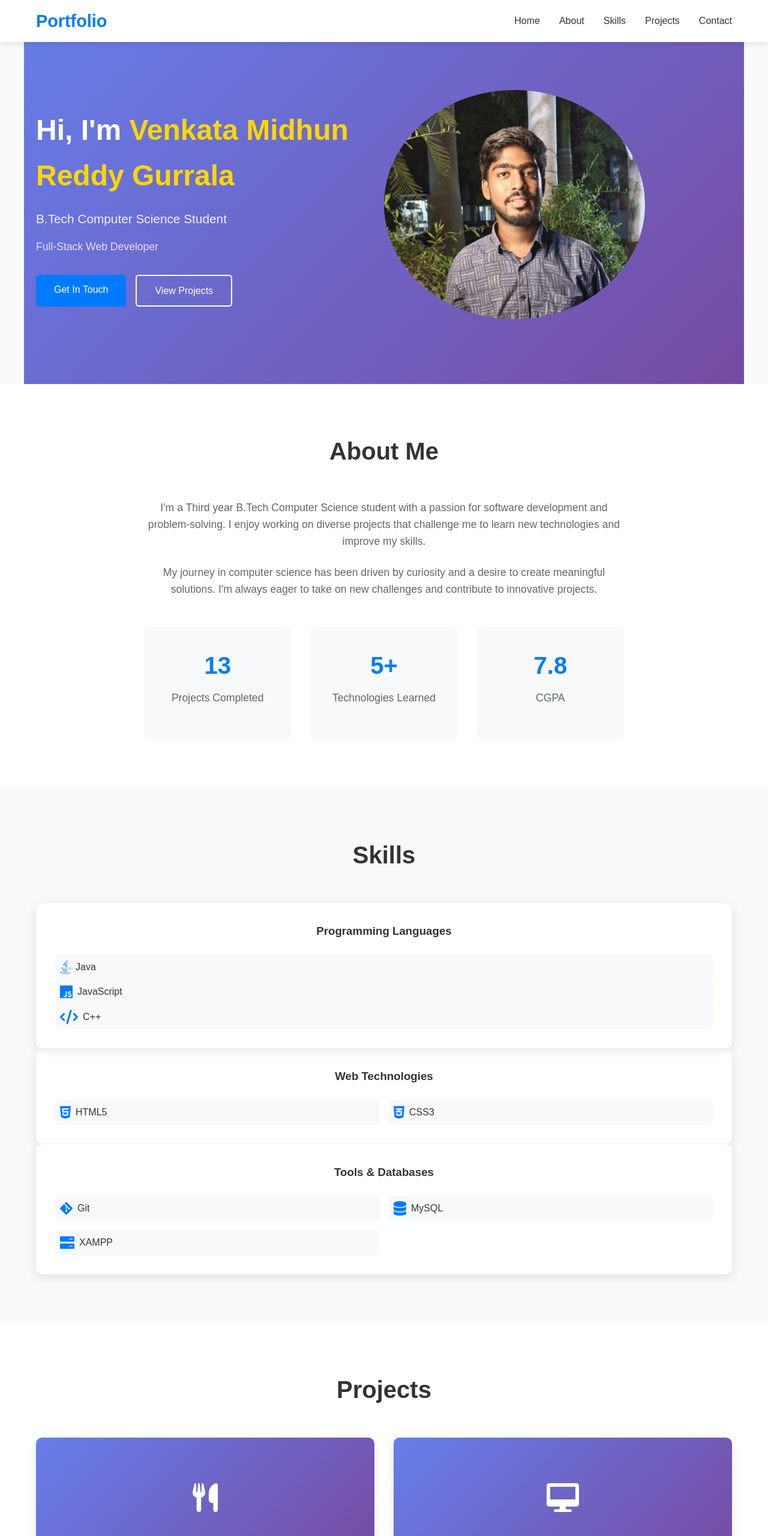
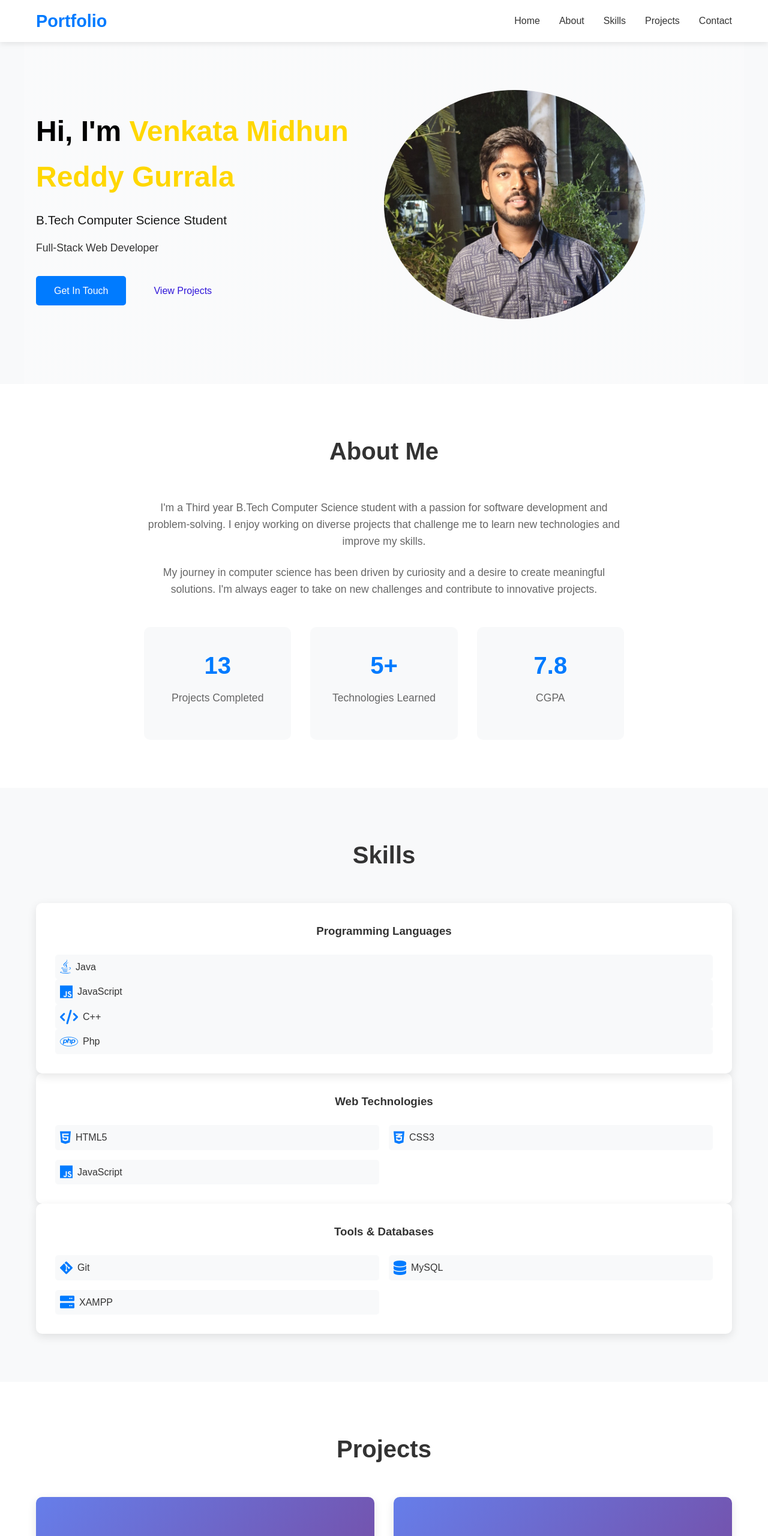
Before and after one commit to VenkataMidhunReddy/Portfolio, a plain HTML site: page index.html in a window 1280 px wide. Shown: the top 2560 px of the page at 60% size. Drawn offline with Linux system fonts and the light colour scheme.

Commit message:
first commit

```diff
--- a/css/style.css
+++ b/css/style.css
@@ -82,8 +82,9 @@ html {
 
 /* Hero Section */
 .hero {
-    background: linear-gradient(135deg, #667eea 0%, #764ba2 100%);
-    color: white;
+    background: linear-gradient(135deg, #ffffff3a 100%, #764ba2 100%);
+    color: black;
+    /* background-color: #667eea; */
     padding: 150px 0 100px;
     display: flex;
     align-items: center;
@@ -137,7 +138,7 @@ html {
 
 .btn-primary {
     background-color: #007bff;
-    color: white;
+    color: rgb(255, 255, 255);
 }
 
 .btn-primary:hover {
@@ -147,13 +148,13 @@ html {
 
 .btn-secondary {
     background-color: transparent;
-    color: white;
-    border: 2px solid white;
+    color: rgb(49, 23, 217);
+    border: 2px #007bff;
 }
 
 .btn-secondary:hover {
-    background-color: white;
-    color: #007bff;
+    background-color: rgb(31, 197, 56);
+    color: #fff;
     transform: translateY(-2px);
 }
 
--- a/index.html
+++ b/index.html
@@ -104,6 +104,10 @@
                             <i class="fas fa-code"></i>
                             <span>C++</span>
                         </div>
+                        <div class="skill-item">
+                            <i class="fab fa-php"></i>
+                            <span>Php</span>
+                        </div>
                     </div>
                 </div>
                 <div class="skill-category">
@@ -116,6 +120,10 @@
                         <div class="skill-item">
                             <i class="fab fa-css3-alt"></i>
                             <span>CSS3</span>
+                        </div>
+                        <div class="skill-item">
+                            <i class="fab fa-js"></i>
+                            <span>JavaScript</span>
                         </div>
                     </div>
                 </div>
@@ -158,9 +166,13 @@
                             <span>JavaScript</span>
                         </div>
                         <div class="project-links">
-                            <a href="https://venkatamidhunreddy.github.io/Restaurent/" class="project-link">
+                            <a href="https://github.com/VenkataMidhunReddy/Portfolio" class="project-link">
                                 <i class="fab fa-github"></i>
                                 Code
+                            </a>
+                             <a href="https://venkatamidhunreddy.github.io/Restaurent/" class="project-link">
+                                <i class="fas fa-external-link-alt"></i>
+                                Live Demo
                             </a>
                         </div>
                     </div>
@@ -171,14 +183,14 @@
                     </div>
                     <div class="project-content">
                         <h3>Google Page</h3>
-                        <p>I have build a Google page with the help of our Trainer "Yatheswar" sir using HTML,CSS and JS.</p>
+                        <p>I have build a Google page with the help of our Trainer "Yatheswar" sir using HTML and.</p>
                         <div class="project-tech">
                             <span>HTML</span>
                             <span>CSS</span>
                             <span>JavaScript</span>
                         </div>
                         <div class="project-links">
-                            <a href="https://venkatamidhunreddy.github.io/googlepage/" class="project-link">
+                            <a href="https://github.com/VenkataMidhunReddy/googlepage" class="project-link">
                                 <i class="fab fa-github"></i>
                                 Code
                             </a>
@@ -204,7 +216,7 @@
                     <p>I'm always interested in hearing about new opportunities and connecting with fellow developers.</p>
                     <div class="contact-details">
                         <div class="contact-item">
-                            <i class="fas fa-envelope"></i> <a href="mailto:abhinavmidhun32@gmail.com">abhinavmidhun32@gmail.com</a>
+                            <i class="fas fa-envelope"></i> <span>abhinavmidhun32@gmail.com</span>
                         </div>
                         <div class="contact-item">
                             <i class="fas fa-phone"></i>
```
